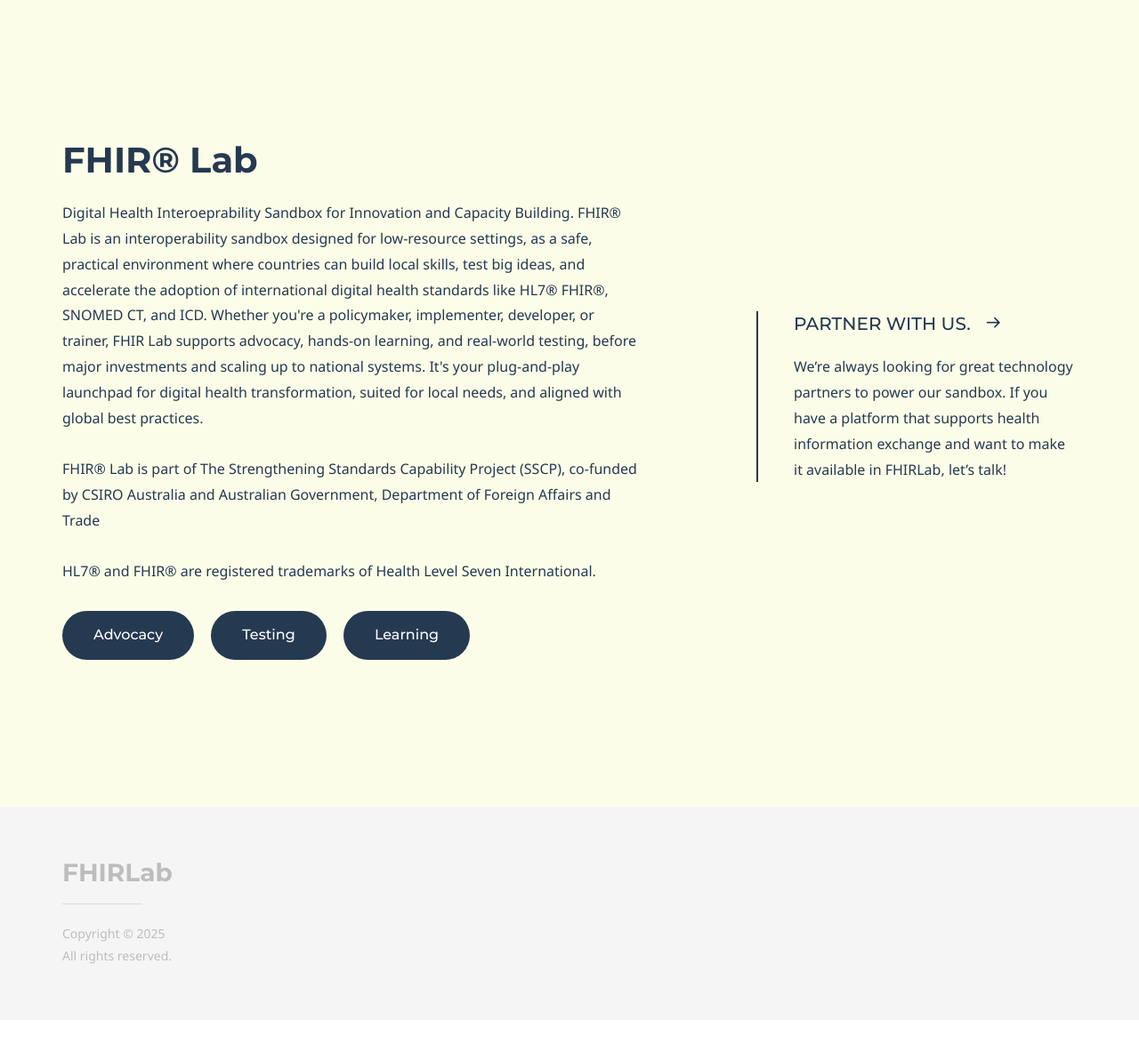
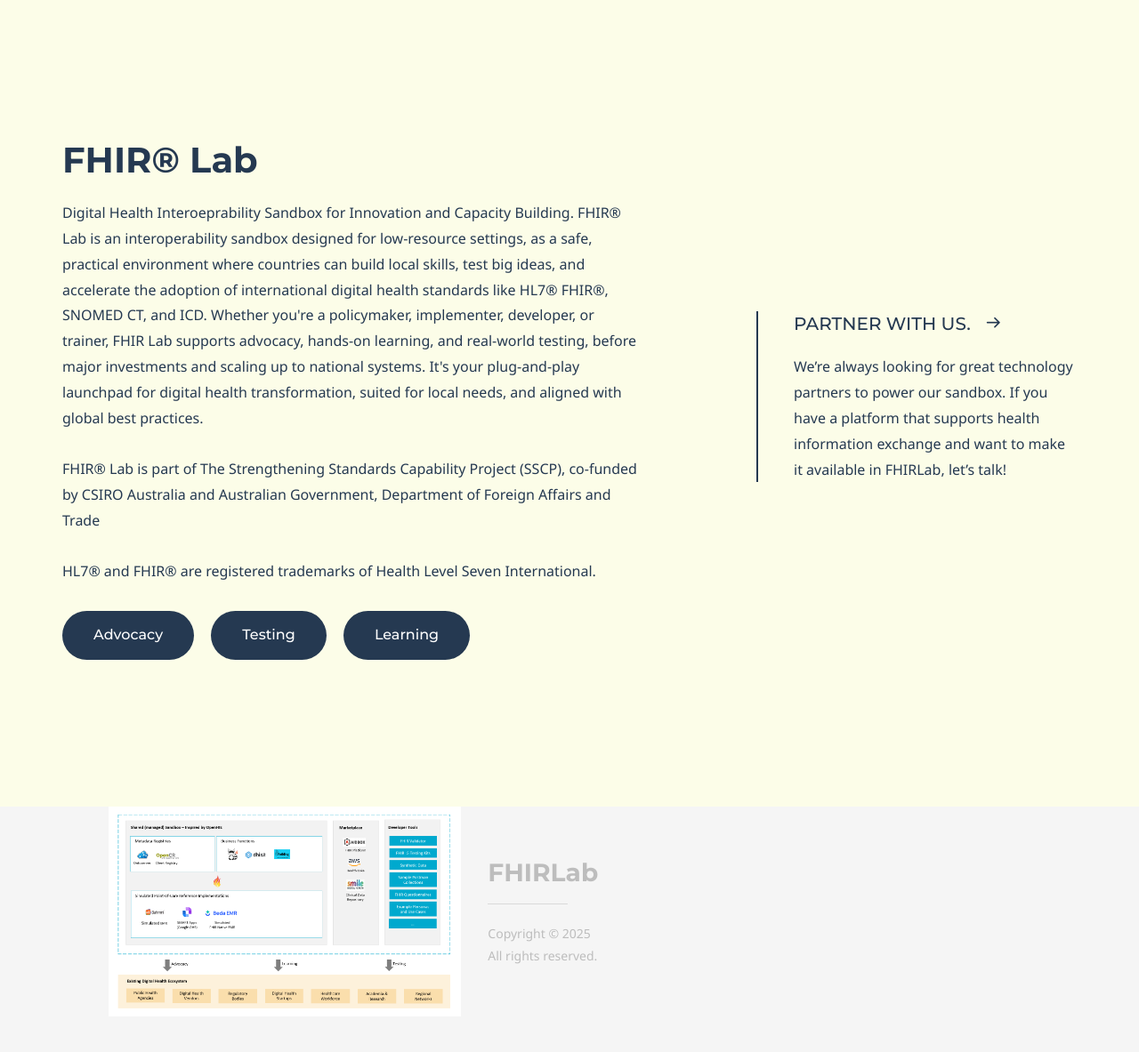
Before and after one commit to upmsilab/FHIRLab, a Jekyll site: the page built from index.md, in a window 1280 px wide. Shown: the whole page at 89% size. Built offline with Jekyll 4.4.1, drawn with Linux system fonts in a browser that asks for light colours; some web fonts are replaced; before the commit the page ends 1147 px from its top, so only the background shows below that.

Commit message:
Update homepage.html

```diff
--- a/doks-theme/_layouts/homepage.html
+++ b/doks-theme/_layouts/homepage.html
@@ -59,6 +59,10 @@
 				</div><!-- /.row -->
 			</div><!-- /.container -->
 		</div><!-- /.hero-subheader -->
+		<div class="col-md-4 col-md-offset-1 hidden-xs hidden-sm text-center">
+  			<img src="/designs/fhirlabCM.png" alt="Descriptive Alt Text" class="img-responsive" />
+		</div>
+		{% comment %}
 		{% if page.grid_navigation %}
 			<div class="section section--darker-theme-color-bg">
 				<div class="container">
@@ -87,6 +91,7 @@
 				</div><!-- /.container -->
 			</div><!-- /.section -->
 		{% endif %}
+		{% endcomment %}
 		{% include site-footer.html %}
 	</body>
 </html>
```
